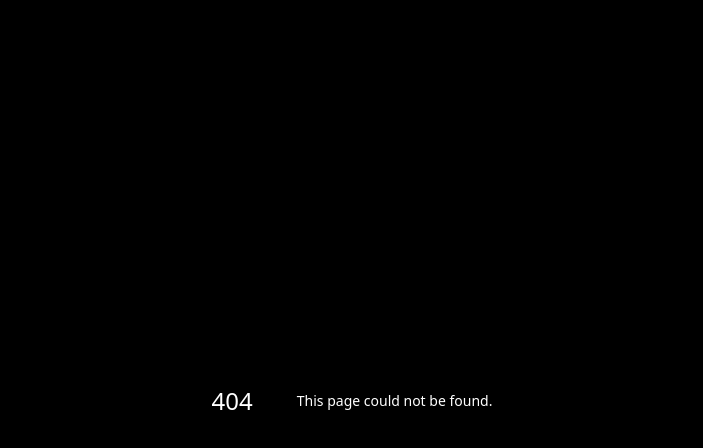
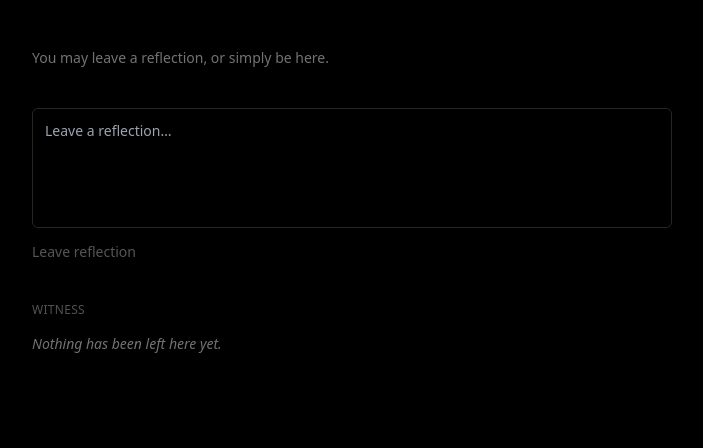
Before and after one commit to The-Architect-369/Arcanum, a Next.js app in the folder apps/web/: page /hope/presence in a window 1280 px wide. Before the commit this address had no page. Shown: the top 448 px of the page, without its empty margins (288-991 px from the left). Built offline with nearby package versions, Linux system fonts and the light colour scheme.

Commit message:
chore(genesis): seal G1 HOPE presence & reflection

```diff
--- /dev/null
+++ b/apps/web/src/app/hope/presence/ReflectionEditor.tsx
@@ -0,0 +1,103 @@
+"use client";
+
+import { useState } from "react";
+import { submitReflectionToIPFS } from "./ipfs";
+
+type Witness = {
+  cid: string;
+  createdAt: string;
+};
+
+export function ReflectionEditor() {
+  const [text, setText] = useState("");
+  const [submitting, setSubmitting] = useState(false);
+  const [witnesses, setWitnesses] = useState<Witness[]>([]);
+
+  const canSubmit = text.trim().length > 0 && !submitting;
+
+  async function handleSubmit() {
+    if (!canSubmit) return;
+
+    setSubmitting(true);
+
+    const reflection = {
+      schema: "arcanum.hope.reflection.g1",
+      content: {
+        text: text.trim(),
+        language: "en",
+      },
+      created_at: new Date().toISOString(),
+      context: {
+        entry: "unknown",
+      },
+    };
+
+    try {
+      const cid = await submitReflectionToIPFS(reflection);
+
+      // Append to witness window (chronological, in-memory)
+      setWitnesses((prev) => [
+        ...prev,
+        {
+          cid,
+          createdAt: new Date().toISOString(),
+        },
+      ]);
+    } catch (err) {
+      // Silent failure is acceptable in G1
+      console.error("Reflection submission failed", err);
+    } finally {
+      setText("");
+      setSubmitting(false);
+    }
+  }
+
+  return (
+    <section className="space-y-8">
+      {/* ─────────────────────────────────────────────
+          Reflection Editor
+         ───────────────────────────────────────────── */}
+      <div className="space-y-2">
+        <textarea
+          value={text}
+          onChange={(e) => setText(e.target.value)}
+          placeholder="Leave a reflection…"
+          className="w-full min-h-[120px] resize-none rounded-md border border-neutral-800 bg-transparent p-3 text-sm focus:outline-none focus:ring-0"
+        />
+
+        <div className="flex items-center justify-between">
+          <button
+            onClick={handleSubmit}
+            disabled={!canSubmit}
+            className="text-sm text-neutral-300 disabled:opacity-40"
+          >
+            Leave reflection
+          </button>
+
+          {submitting && (
+            <span className="text-xs text-neutral-500">Submitting…</span>
+          )}
+        </div>
+      </div>
+
+      {/* ─────────────────────────────────────────────
+          Witness Window (G1 — In-Memory, Read-Only)
+         ───────────────────────────────────────────── */}
+      {witnesses.length > 0 && (
+        <section className="space-y-3 pt-6">
+          <div className="text-xs uppercase tracking-wide text-neutral-600">
+            Witness
+          </div>
+
+          <ul className="space-y-2 text-sm text-neutral-400">
+            {witnesses.slice(-20).map((witness, index) => (
+              <li key={`${witness.cid}-${index}`} className="italic">
+                A reflection was left.
+              </li>
+            ))}
+          </ul>
+        </section>
+      )}
+    </section>
+  );
+}
--- /dev/null
+++ b/apps/web/src/app/hope/presence/ipfs.ts
@@ -0,0 +1,20 @@
+export async function submitReflectionToIPFS(
+  reflection: Record<string, unknown>
+): Promise<string> {
+  const res = await fetch("/api/ipfs", {
+    method: "POST",
+    headers: {
+      "Content-Type": "application/json",
+    },
+    body: JSON.stringify(reflection),
+  });
+
+  if (!res.ok) {
+    throw new Error("Failed to submit reflection to IPFS");
+  }
+
+  const data = await res.json();
+
+  // Expected shape: { cid: "..." }
+  return data.cid;
+}
--- /dev/null
+++ b/apps/web/src/app/hope/presence/page.tsx
@@ -0,0 +1,32 @@
+import { ReflectionEditor } from "./ReflectionEditor";
+
+export default function HopePresencePage() {
+  return (
+    <main className="mx-auto max-w-2xl px-4 py-12 space-y-10">
+      {/* ─────────────────────────────────────────────
+          Region A — Orientation (minimal, optional)
+         ───────────────────────────────────────────── */}
+      <section className="text-sm text-neutral-500">
+        <p>You may leave a reflection, or simply be here.</p>
+      </section>
+
+      {/* ─────────────────────────────────────────────
+          Region B — Reflection Editor (client-side)
+         ───────────────────────────────────────────── */}
+      <ReflectionEditor />
+
+      {/* ─────────────────────────────────────────────
+          Region C — Witness Window (stub)
+         ───────────────────────────────────────────── */}
+      <section className="space-y-4">
+        <div className="text-xs uppercase tracking-wide text-neutral-600">
+          Witness
+        </div>
+
+        <div className="text-sm text-neutral-500 italic">
+          Nothing has been left here yet.
+        </div>
+      </section>
+    </main>
+  );
+}
```
Also changed, not shown: 1 other file (tests, documents, lock files or other folders).
